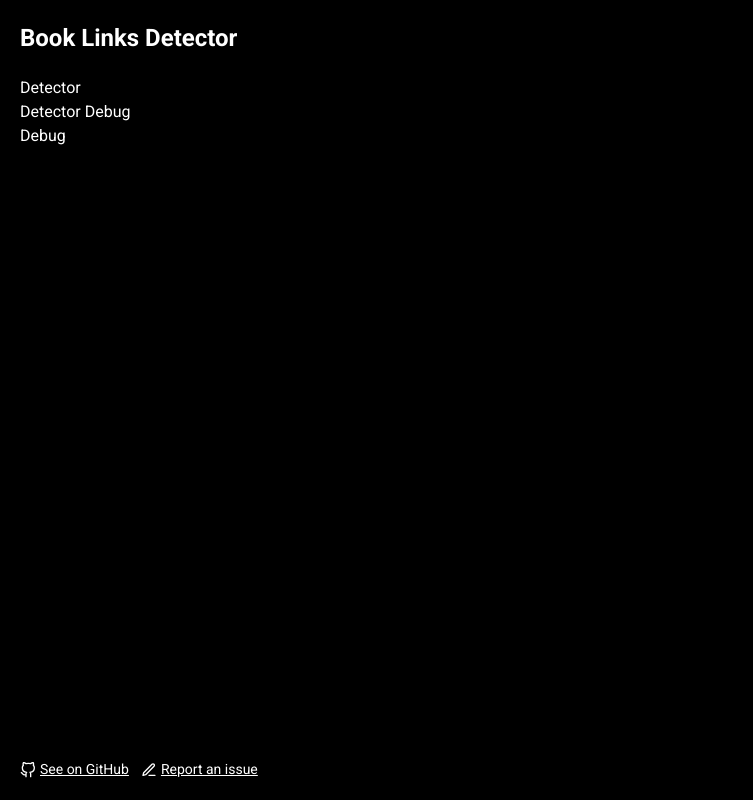
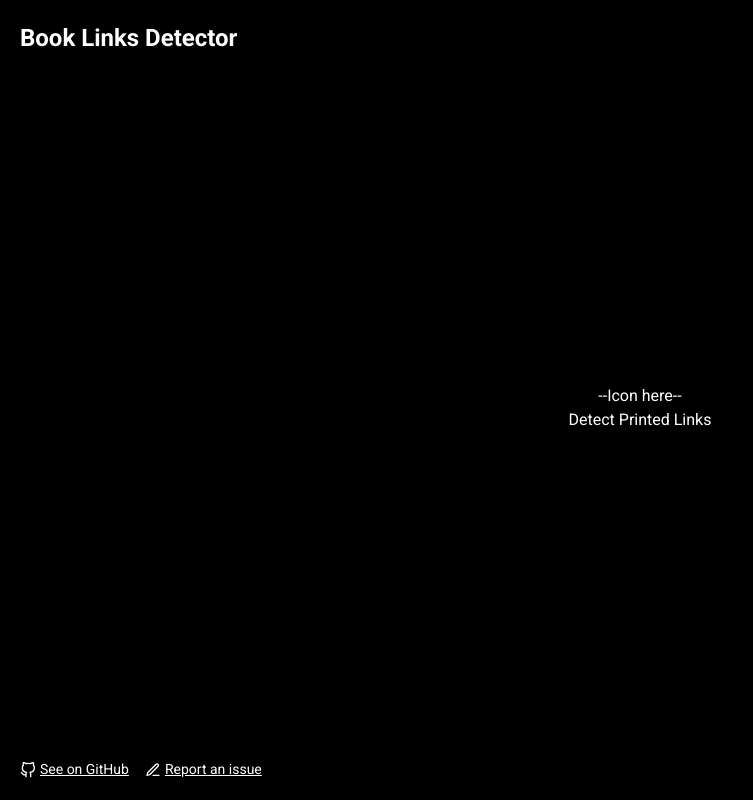
Before and after one commit to trekhleb/links-detector, a React (Create React App) app: page / in a window 1280 px wide. Shown: the whole page, without its empty margins (0-753 px from the left). Built offline with nearby package versions, Linux system fonts and the light colour scheme.

Commit message:
Do smth.

```diff
--- a/public/index.css
+++ b/public/index.css
@@ -1,6 +1,12 @@
 html, body {
   background-color: black;
   color: white;
+  height: 100%;
+}
+
+.full-height {
+  height: 100%;
+  box-sizing: border-box;
 }
 
 .fade-in {
--- a/public/index.html
+++ b/public/index.html
@@ -21,6 +21,6 @@
     <noscript>
       You need to enable JavaScript to run Book Link Detector.
     </noscript>
-    <div id="root"></div>
+    <div id="root" class="full-height"></div>
   </body>
 </html>
--- a/src/components/screens/HomeScreen.tsx
+++ b/src/components/screens/HomeScreen.tsx
@@ -1,17 +1,21 @@
 import React from 'react';
+import { NavLink } from 'react-router-dom';
 
-import MainNavigation from '../shared/MainNavigation';
 import Header from '../shared/Header';
 import Footer from '../shared/Footer';
+import { ROUTES } from '../../constants/routes';
 
 function HomeScreen(): React.ReactElement {
   return (
-    <div className="min-h-screen flex flex-col p-5">
+    <div className="full-height flex flex-col p-5">
       <header className="mb-5">
         <Header />
       </header>
-      <section className="flex-grow mb-5">
-        <MainNavigation />
+      <section className="flex flex-grow mb-5 justify-center items-center">
+        <div className="flex justify-center items-center flex-col">
+          <div>--Icon here--</div>
+          <NavLink to={ROUTES.detector.path}>Detect Printed Links</NavLink>
+        </div>
       </section>
       <footer>
         <Footer />
--- a/src/components/shared/Footer.tsx
+++ b/src/components/shared/Footer.tsx
@@ -7,7 +7,7 @@ function Footer(): React.ReactElement {
   return (
     <footer>
       <div className="flex flex-row">
-        <HyperLink to={GITHUB_BASE_URL} iconKey={ICON_KEYS.GIT_HUB} className="mr-3">
+        <HyperLink to={GITHUB_BASE_URL} iconKey={ICON_KEYS.GIT_HUB} className="mr-4">
           See on GitHub
         </HyperLink>
 
--- a/src/components/shared/MainNavigation.tsx
+++ b/src/components/shared/MainNavigation.tsx
@@ -6,10 +6,7 @@ function MainNavigation(): React.ReactElement {
   return (
     <ul>
       <li>
-        <NavLink to={ROUTES.detector.path}>Detector</NavLink>
-      </li>
-      <li>
-        <NavLink to={`${ROUTES.detector.path}?debug=true`}>Detector Debug</NavLink>
+        <NavLink to={`${ROUTES.detector.path}?debug=true`}>Debug</NavLink>
       </li>
       <li>
         <NavLink to={ROUTES.debug.path}>Debug</NavLink>
--- a/src/components/shared/Template.tsx
+++ b/src/components/shared/Template.tsx
@@ -7,10 +7,8 @@ type TemplateProps = {
 function Template(props: TemplateProps): React.ReactElement {
   const { children } = props;
   return (
-    <main>
-      <section>
-        {children}
-      </section>
+    <main className="full-height">
+      {children}
     </main>
   );
 }
```
